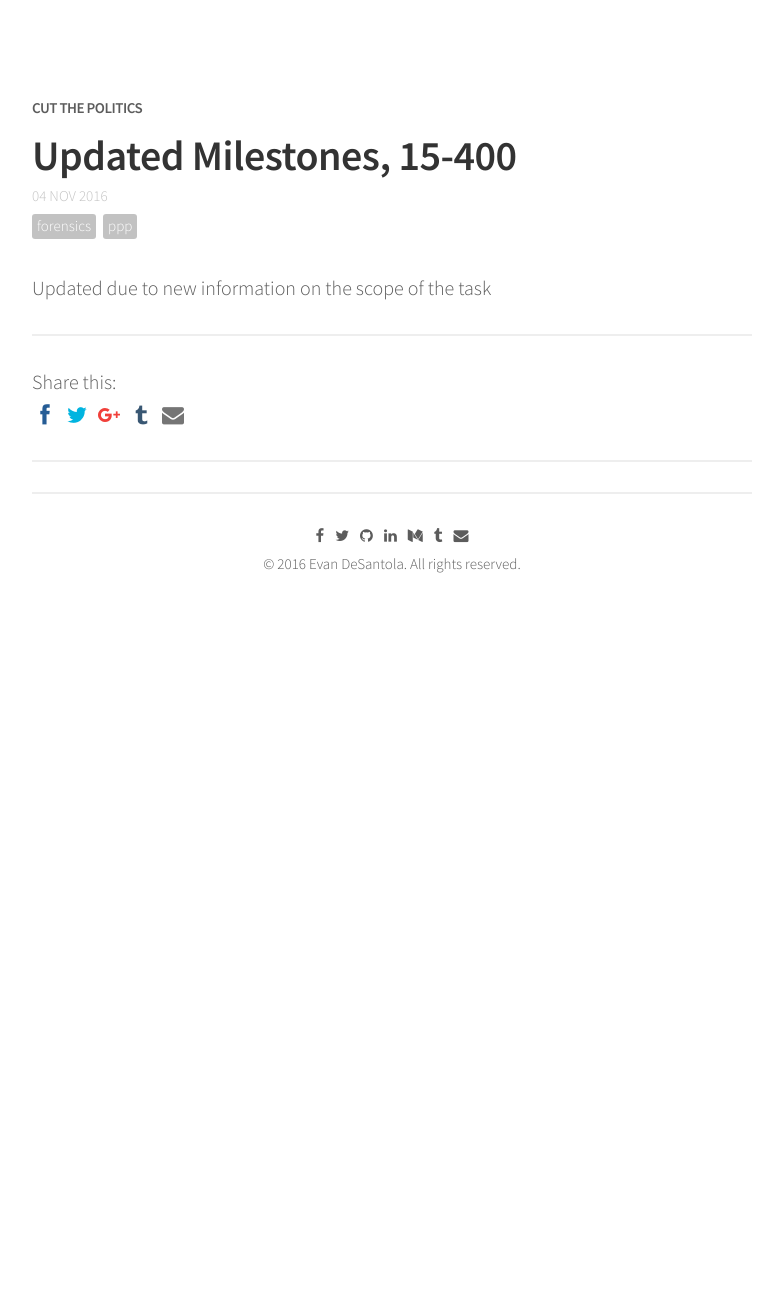
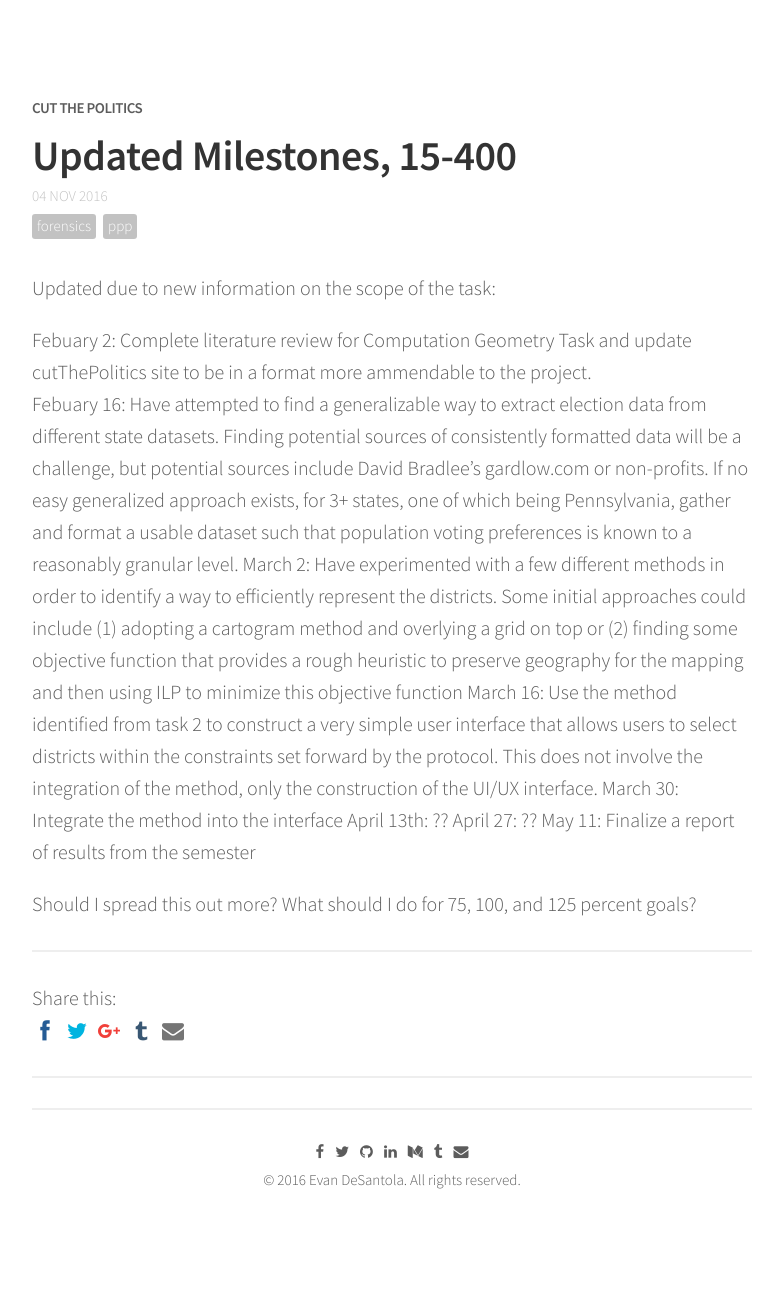
Before and after one commit to evandesantola/cutThePolitics, a Jekyll site: the page built from _posts/2018-2-01-UpdatedMilestones1.md, in a window 1280 px wide. Shown: the whole page, without its empty margins (248-1031 px from the left). Built offline with Jekyll 4.4.1, drawn with Linux system fonts in a browser that asks for light colours; nearby versions of some CDN libraries; comment, search, counter and statistics services are not loaded; before the commit the page ends 900 px from its top, so only the background shows below that.

Commit message:
Confusion

```diff
--- a/_posts/2018-2-01-UpdatedMilestones1.md
+++ b/_posts/2018-2-01-UpdatedMilestones1.md
@@ -8,4 +8,16 @@ comments: true
 share: true
 ---
 
-Updated due to new information on the scope of the task
+Updated due to new information on the scope of the task:
+
+Febuary 2:  Complete literature review for Computation Geometry Task and update cutThePolitics site to be in a format more ammendable to the project.
+Febuary 16:  Have attempted to find a generalizable way to extract election data from different state datasets.  Finding potential sources of consistently formatted data will be a challenge, but potential sources include David Bradlee’s gardlow.com or non-profits.  If no easy generalized approach exists, for 3+ states, one of which being Pennsylvania, gather and format a usable dataset such that population voting preferences is known to a reasonably granular level.
+March 2:  Have experimented with a few different methods in order to identify a way to efficiently represent the districts.  Some initial approaches could include (1) adopting a cartogram method and overlying a grid on top or (2) finding some objective function that provides a rough heuristic to preserve geography for the mapping and then using ILP to minimize this objective function
+March 16:  Use the method identified from task 2 to construct a very simple user interface that allows users to select districts within the constraints set forward by the protocol.   This does not involve the integration of the method, only the construction of the UI/UX interface.
+March 30:  Integrate the method into the interface
+April 13th: ??
+April 27:   ??
+May 11:  Finalize a report of results from the semester
+
+
+Should I spread this out more?  What should I do for 75, 100, and 125 percent goals?
```
